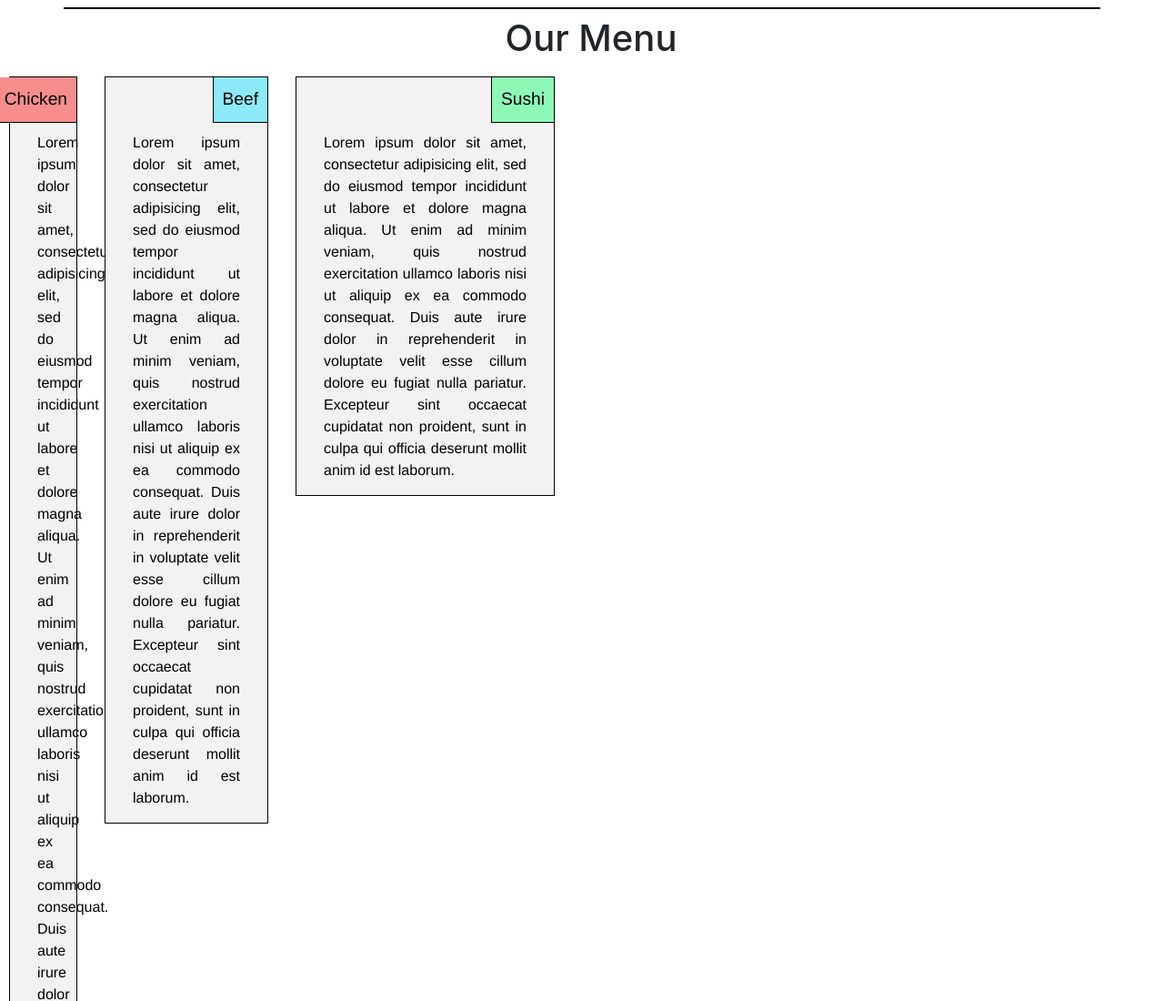
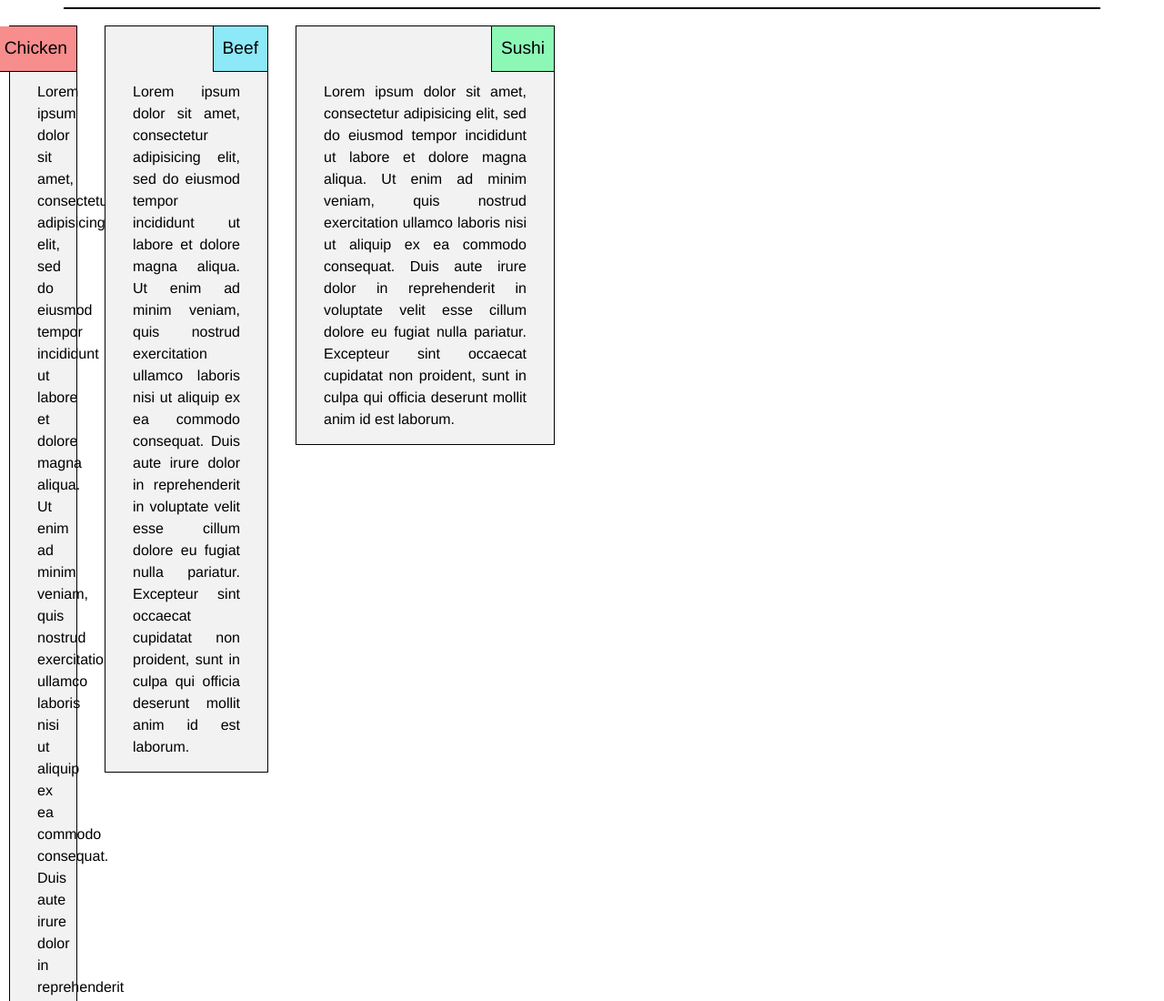
Before and after one commit to cherryjariwala/restaurant, a plain HTML site: page index.html in a window 1280 px wide. Shown: the top 1100 px of the page at 91% size. Drawn offline with nearby package versions, Linux system fonts and the light colour scheme.

Commit message:
first commit

```diff
--- a/index.html
+++ b/index.html
@@ -16,8 +16,6 @@
 			</div>
 		</nav>
 	</header>
-<h1>Our Menu</h1>
-
     <div class="row">
       <div class="col-lg-1 col-md-1 col-sl-1">
           <div class="container">
```
